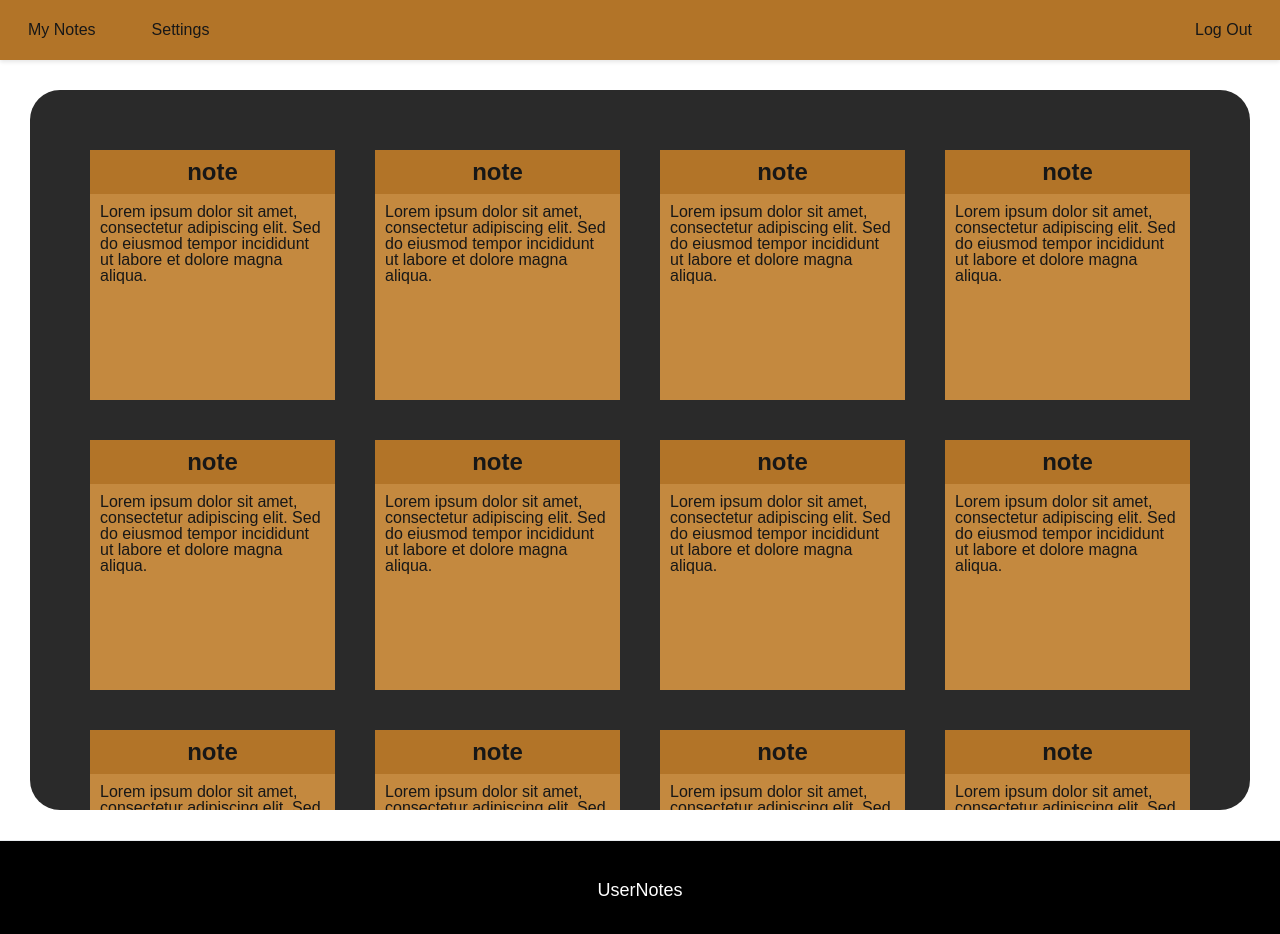
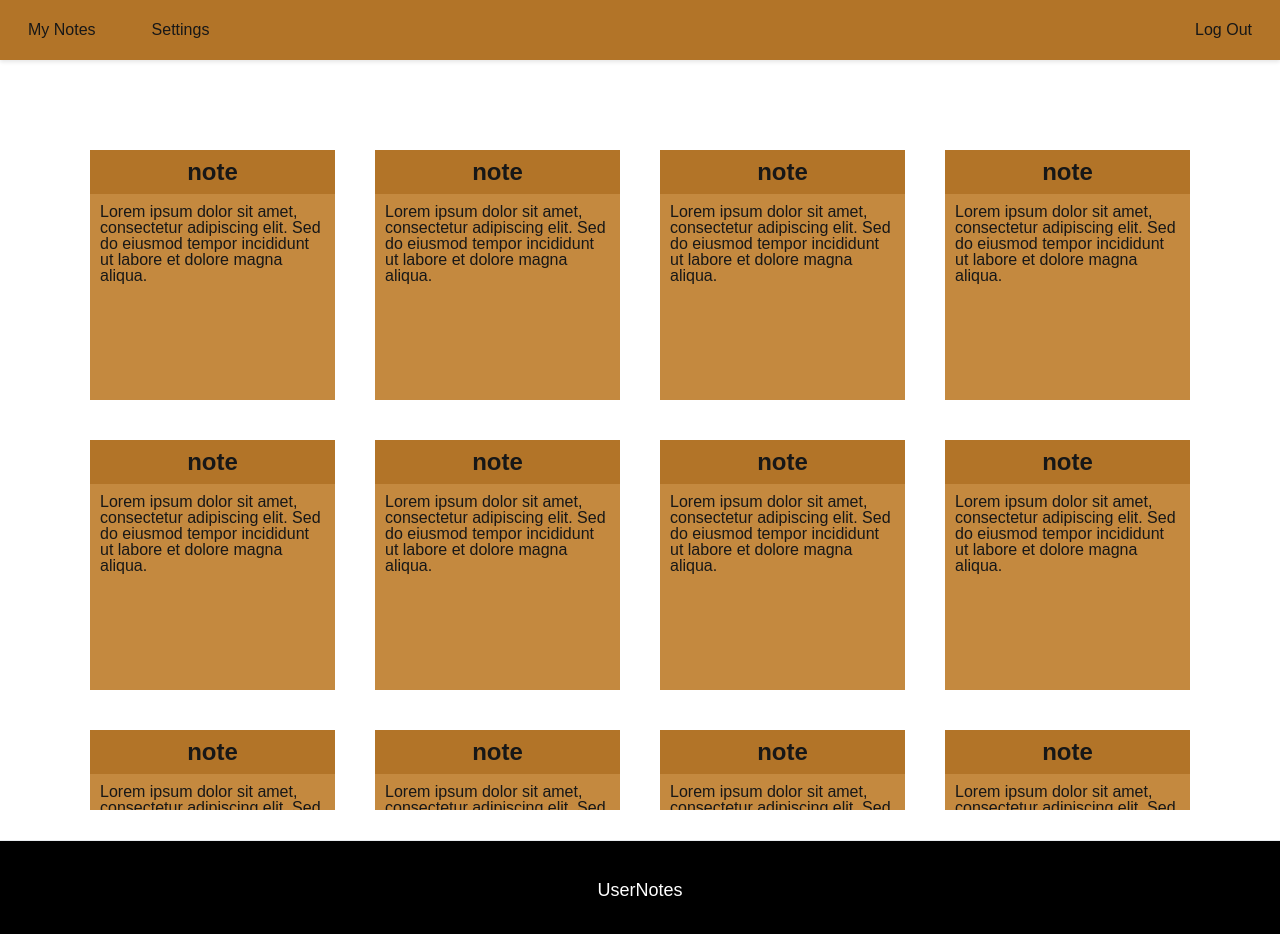
Before and after one commit to Cadexii/user-notes, a Next.js app: page / in a window 1280 px wide. Shown: the top 934 px of the page. Built offline with nearby package versions, Linux system fonts and the light colour scheme.

Commit message:
create dark theme for container

```diff
--- a/src/app/components/Container/Container.module.css
+++ b/src/app/components/Container/Container.module.css
@@ -1,8 +1,14 @@
 .container {
-    background-color: #2a2a2a;
+    --background: #b5b5b5;
     margin: 30px;
     border-radius: 30px;
     height: 90vh;
     overflow: auto;
     padding: 60px;
 }
+
+@media (prefers-color-scheme: dark) {
+    .container {
+        background-color: #2a2a2a;
+    }
+}
```
